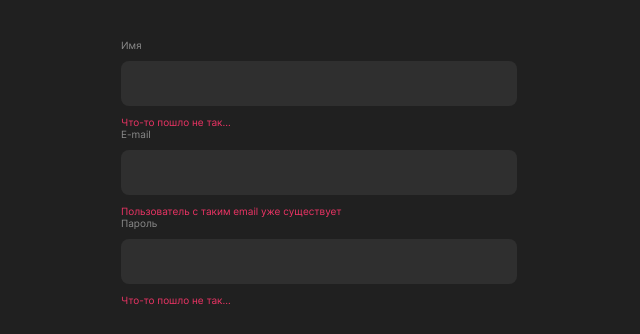
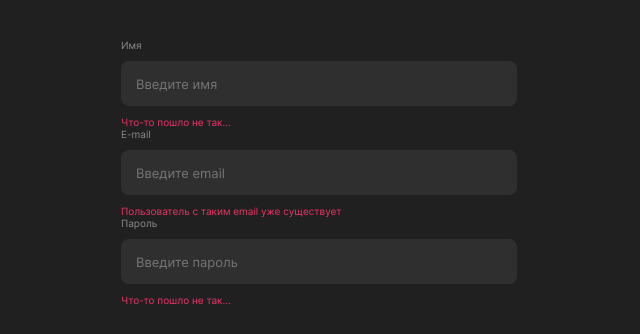
Before and after one commit to MarkRND/movies-explorer-frontend, a React (Create React App) app: page /signup in a window 1280 px wide. Shown: the part 440-774 px from the top of the page, without its empty margins (321-961 px from the left). Built offline with nearby package versions, Linux system fonts and the light colour scheme.

Commit message:
add placeholder

```diff
--- a/src/components/Login/Login.jsx
+++ b/src/components/Login/Login.jsx
@@ -31,6 +31,7 @@ const Login = () => {
               onChange={handleChange}
               value={inputs.email}
               type="email"
+              placeholder="Введите email"
               required
             />
             <span className="login__error">Что-то пошло не так...</span>
@@ -43,6 +44,7 @@ const Login = () => {
               onChange={handleChange}
               value={inputs.password}
               type="password"
+              placeholder="Введите пароль"
               required
             />
             <span className="login__error">Что-то пошло не так...</span>
--- a/src/components/Register/Register.jsx
+++ b/src/components/Register/Register.jsx
@@ -36,6 +36,8 @@ const Register = () => {
                 required
                 minLength="2"
                 maxLength="30"
+                placeholder="Введите имя"
+
               />
               <span className="register__error">Что-то пошло не так...</span>
             </label>
@@ -47,7 +49,7 @@ const Register = () => {
                 onChange={handleChange}
                 value={inputs.email}
                 type="email"
-                required
+                placeholder="Введите email"
               />
               <span className="register__error">
                 Пользователь с таким email уже существует
@@ -61,6 +63,7 @@ const Register = () => {
                 onChange={handleChange}
                 value={inputs.password}
                 type="password"
+                placeholder="Введите пароль"
                 required
               />
               <span className="register__error">Что-то пошло не так...</span>
```
